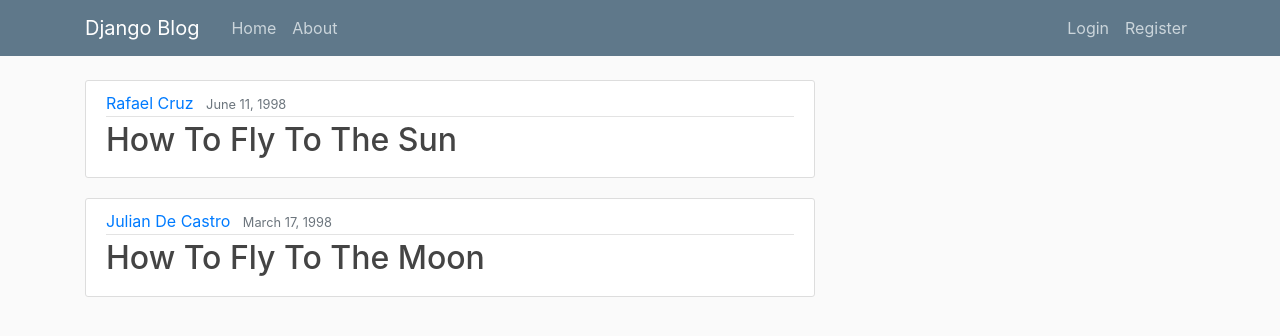
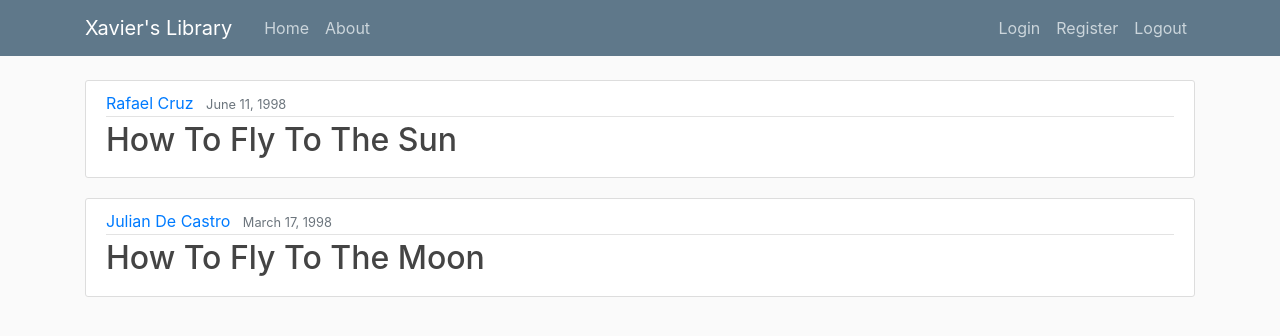
Before and after one commit to Thomasraf/SECURDE_MP, a Django app: page / in a window 1280 px wide. Shown: the top 336 px of the page. Run offline with Django 3.2, Linux system fonts and the light colour scheme; some libraries are stand-ins or nearby versions.

Commit message:
Login/Logout works

```diff
--- a/src/library/templates/library/about.html
+++ b/src/library/templates/library/about.html
@@ -1,4 +1,5 @@
 {% extends base.html" %}
+{%  block title %} About {% endblock %}
 {% block content %}
 <article class="media content-section">
     <div class="media-body">
--- a/src/library/templates/library/home.html
+++ b/src/library/templates/library/home.html
@@ -1,4 +1,5 @@
 {% extends "base.html" %}
+{%  block title %} Home {% endblock %}
 {% block content %}
     {% for books in books %}
     <article class="media content-section">
--- a/src/machine_project/settings.py
+++ b/src/machine_project/settings.py
@@ -123,3 +123,6 @@ USE_TZ = True
 STATIC_URL = '/static/'
 
 CRISPY_TEMPLATE_PACK = "bootstrap4"
+
+LOGIN_REDIRECT_URL = "/"
+LOGOUT_REDIRECT_URL = "/"
--- a/src/machine_project/urls.py
+++ b/src/machine_project/urls.py
@@ -24,4 +24,5 @@ urlpatterns = [
     path('home/', libraryView.home, name="library-home"),
     path('about/', libraryView.about, name="library-about"),
     path('', include('library.urls')),
+    path('', include("django.contrib.auth.urls")),
 ]
--- a/src/templates/base.html
+++ b/src/templates/base.html
@@ -97,17 +97,13 @@ a.article-title:hover {
 }
     </style>
 
-    {% if title %}
-        <title>Django Blog - {{ title }}</title>
-    {% else %}
-        <title>Django Blog</title>
-    {% endif %}
+    <title>{% block title %}Xavier's Library{% endblock %}</title>
 </head>
 <body>
     <header class="site-header">
       <nav class="navbar navbar-expand-md navbar-dark bg-steel fixed-top">
         <div class="container">
-          <a class="navbar-brand mr-4" href="{% url 'library-home' %}">Django Blog</a>
+          <a class="navbar-brand mr-4" href="{% url 'library-home' %}">Xavier's Library</a>
           <button class="navbar-toggler" type="button" data-toggle="collapse" data-target="#navbarToggle" aria-controls="navbarToggle" aria-expanded="false" aria-label="Toggle navigation">
           <span class="navbar-toggler-icon"></span>
           </button>
@@ -118,20 +114,22 @@ a.article-title:hover {
             </div>
             <!-- Navbar Right Side -->
             <div class="navbar-nav">
-              <a class="nav-item nav-link" href="#">Login</a>
+              <a class="nav-item nav-link" href="{% url 'login' %}">Login</a>
               <a class="nav-item nav-link" href="{% url 'register' %}">Register</a>
+              <a class="nav-item nav-link" href="{% url 'logout' %}">Logout</a>
             </div>
           </div>
         </div>
       </nav>
     </header>
-    <main role="main" class="container">
+
+    <div class="container">
       <div class="row">
-        <div class="col-md-8">
+        <div class="col-md-12">
           {% block content %}{% endblock %}
         </div>
       </div>
-    </main>
+    </div>
 
     <!-- Optional JavaScript -->
     <!-- jQuery first, then Popper.js, then Bootstrap JS -->
--- a/src/users/views.py
+++ b/src/users/views.py
@@ -8,7 +8,7 @@ def register(response):
         if form.is_valid():
             form.save()
 
-        return redirect("/library-home")
+        return redirect("/home")
 
     else:
         form = RegisterForm()
```
Also changed, not shown: src/users/templates/registration/login.html (added, +13 -0 lines), src/db.sqlite3, src/users/forms.py (line endings or trailing spaces).
